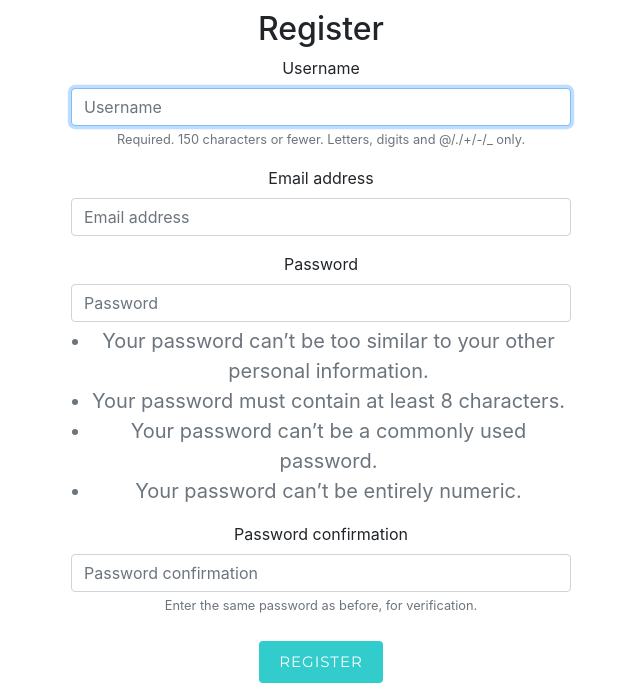
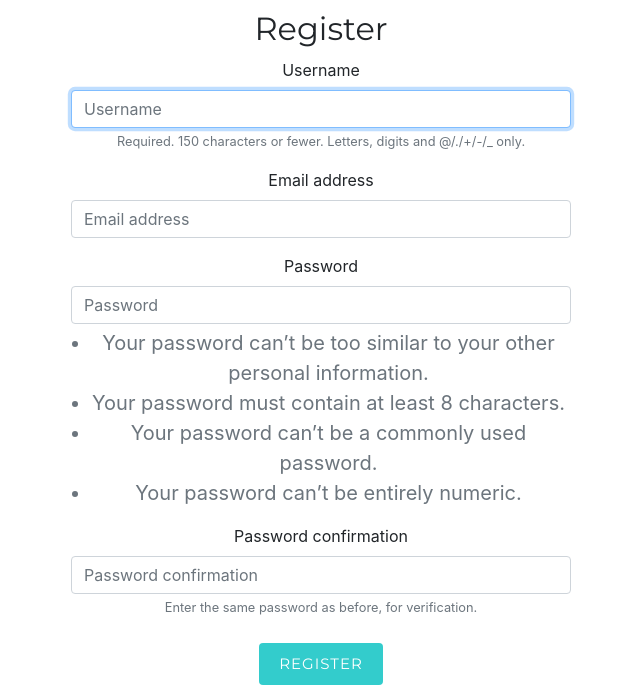
Before and after one commit to Asuka-neko/MeetCIT, a Django app: page /register/ in a window 1280 px wide. Shown: the part 62-756 px from the top of the page, without its empty margins (319-959 px from the left). Run offline with Django 4.2, Linux system fonts and the light colour scheme; some libraries are stand-ins or nearby versions.

Commit message:
fix styles

```diff
--- a/MeetCIT/cal/templates/cal/base.html
+++ b/MeetCIT/cal/templates/cal/base.html
@@ -28,6 +28,9 @@
     />
     <link href='https://fonts.googleapis.com/css?family=Quattrocento+Sans:400,700,400italic|Montserrat:400,700|Cardo:400italic|Advent+Pro:100' rel='stylesheet' type='text/css'>
     <title>MeetCIT</title>
+
+
+
   </head>
 
   <body>
--- a/MeetCIT/users/templates/registration/login.html
+++ b/MeetCIT/users/templates/registration/login.html
@@ -1,7 +1,7 @@
 {% extends 'cal/base.html' %}
 {% load bootstrap4 %}
 {% block content %}
-<h2 ALIGN='center'>Login</h2>
+<h2 ALIGN='center' class="title">Login</h2>
 
 <div style="width:500px; margin: auto">
 <form method="post" ALIGN='center'>
--- a/MeetCIT/users/templates/users/register.html
+++ b/MeetCIT/users/templates/users/register.html
@@ -1,7 +1,7 @@
 {% extends 'cal/base.html' %}
 {% load bootstrap4 %}
 {% block content %}
-<h2 ALIGN='center'>Register</h2>
+<h2 ALIGN='center' class="title">Register</h2>
 
 <div style="width:500px; margin: auto">
 <form method="post" ALIGN='center'>
```
Also changed, not shown: MeetCIT/cal/static/cal/css/styles.css (line endings or trailing spaces).
